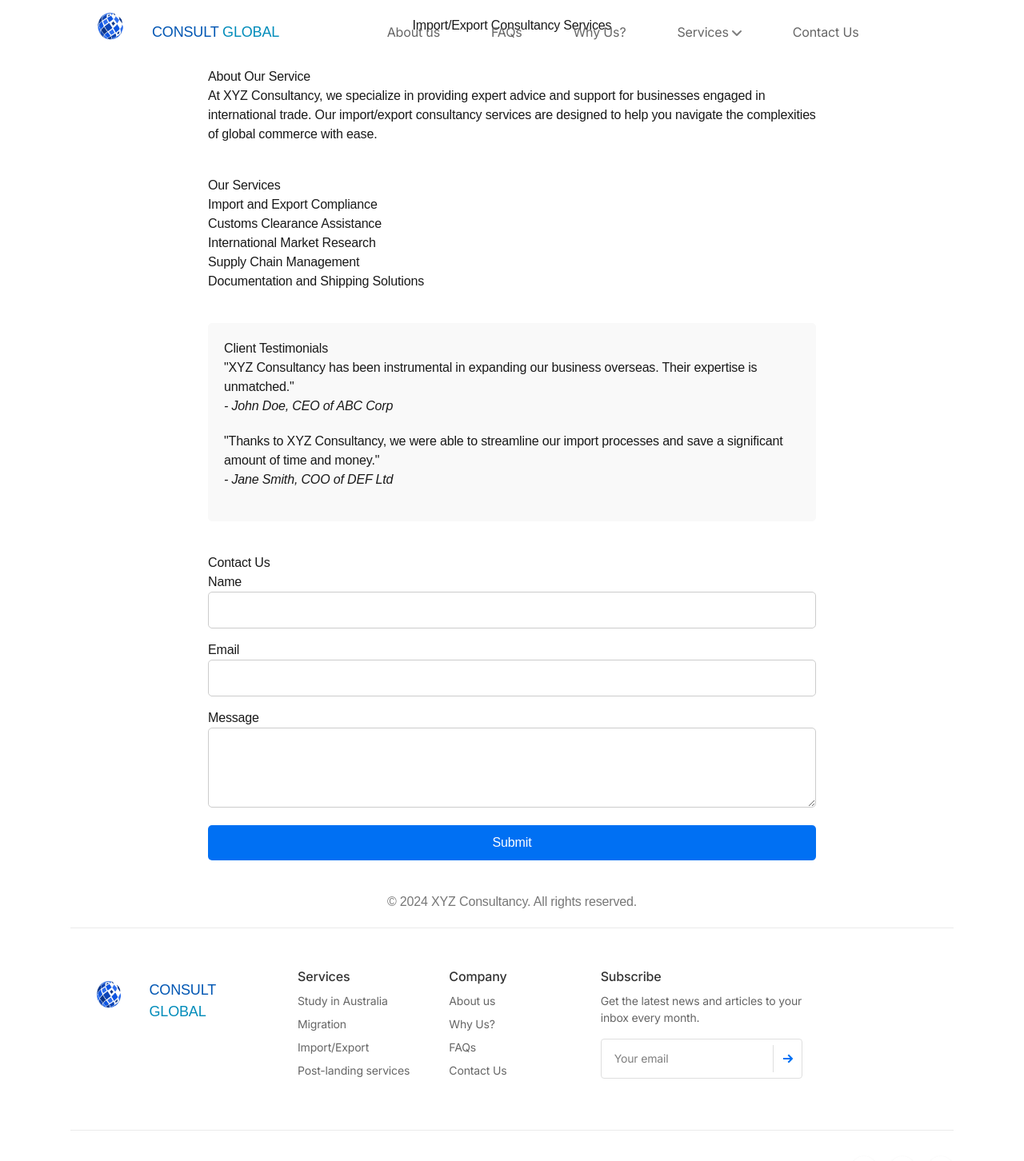
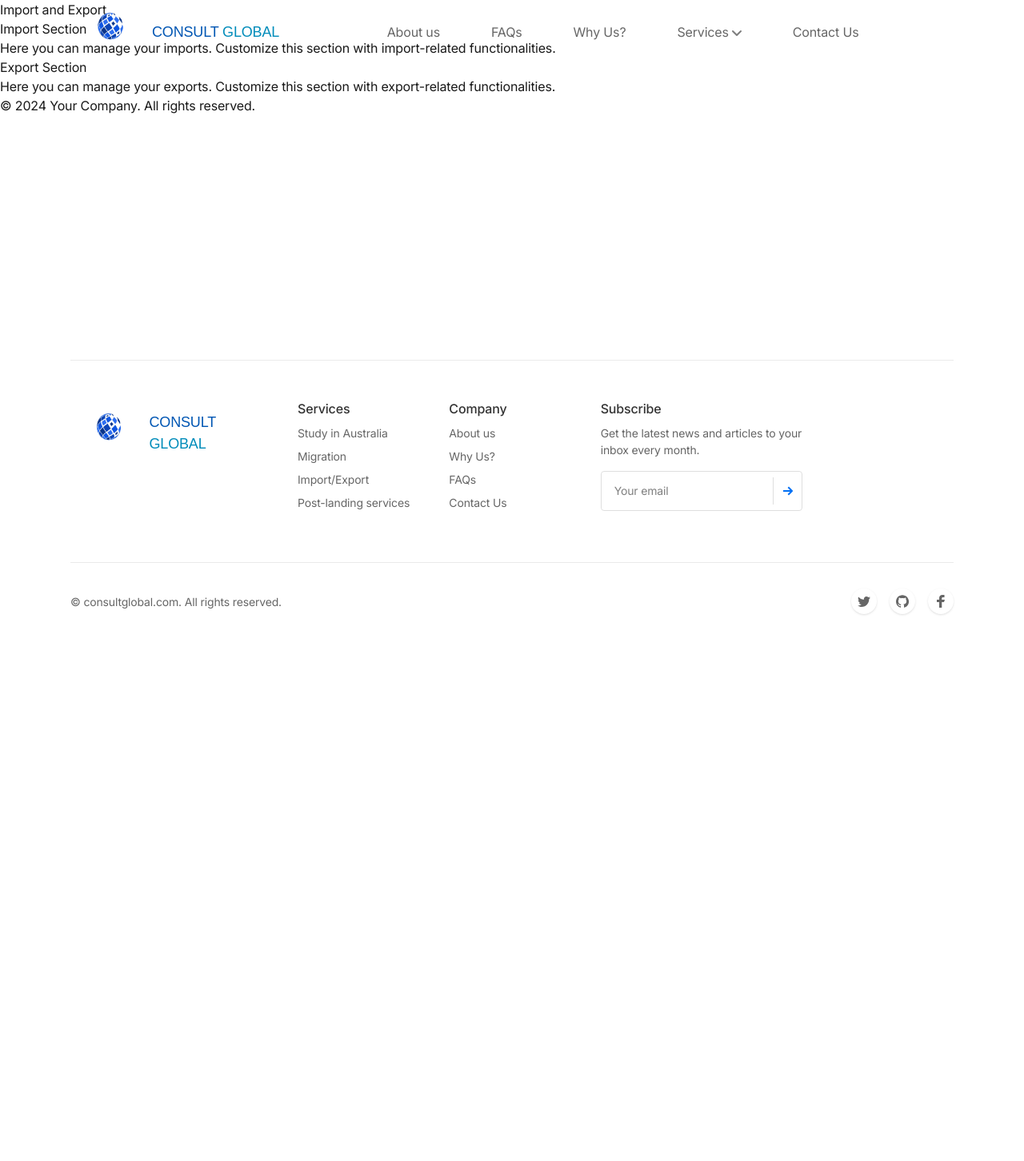
Before and after one commit to asha8411p/consult-global, a Next.js app: page /ImportExport in a window 1280 px wide. Shown: the top 1452 px of the page at 80% size. After the commit the page ends 800 px from the top, so only its background shows below. Built offline with nearby package versions, Linux system fonts and the light colour scheme.

Commit message:
fixed post-landing and import/export pages pt 2

```diff
--- a/app/(default)/ImportExport/page.tsx
+++ b/app/(default)/ImportExport/page.tsx
@@ -1,138 +1,26 @@
 import React from 'react';
-import Head from 'next/head';
-import { CSSProperties } from 'react';
 
-const ImportExportPage: React.FC = () => {
+const ImportExport: React.FC = () => {
     return (
-    <div style={styles.container}>
-      <Head>
-        <title>Consultancy Firm - Import/Export Service</title>
-        <meta name="description" content="Expert consultancy services for import/export businesses." />
-      </Head>
-
-      <header style={styles.header}>
-        <h1>Import/Export Consultancy Services</h1>
+        <div>
+            <header>
+                <h1>Import and Export</h1>
             </header>
-
-      <section style={styles.introduction}>
-        <h2>About Our Service</h2>
-        <p>
-          At XYZ Consultancy, we specialize in providing expert advice and support for businesses engaged in international trade.
-          Our import/export consultancy services are designed to help you navigate the complexities of global commerce with ease.
-        </p>
+            <main>
+                <section>
+                    <h2>Import Section</h2>
+                    <p>Here you can manage your imports. Customize this section with import-related functionalities.</p>
                 </section>
-
-      <section style={styles.services}>
-        <h2>Our Services</h2>
-        <ul>
-          <li>Import and Export Compliance</li>
-          <li>Customs Clearance Assistance</li>
-          <li>International Market Research</li>
-          <li>Supply Chain Management</li>
-          <li>Documentation and Shipping Solutions</li>
-        </ul>
+                <section>
+                    <h2>Export Section</h2>
+                    <p>Here you can manage your exports. Customize this section with export-related functionalities.</p>
                 </section>
-
-      <section style={styles.testimonials}>
-        <h2>Client Testimonials</h2>
-        <div style={styles.testimonial}>
-          <p>"XYZ Consultancy has been instrumental in expanding our business overseas. Their expertise is unmatched."</p>
-          <cite>- John Doe, CEO of ABC Corp</cite>
-        </div>
-        <div style={styles.testimonial}>
-          <p>"Thanks to XYZ Consultancy, we were able to streamline our import processes and save a significant amount of time and money."</p>
-          <cite>- Jane Smith, COO of DEF Ltd</cite>
-        </div>
-      </section>
-
-      <section style={styles.contact}>
-        <h2>Contact Us</h2>
-        <form style={styles.contactForm}>
-          <div style={styles.formGroup}>
-            <label htmlFor="name">Name</label>
-            <input type="text" id="name" name="name" required style={styles.input} />
-          </div>
-          <div style={styles.formGroup}>
-            <label htmlFor="email">Email</label>
-            <input type="email" id="email" name="email" required style={styles.input} />
-          </div>
-          <div style={styles.formGroup}>
-            <label htmlFor="message">Message</label>
-            <textarea id="message" name="message" required style={styles.textarea}></textarea>
-          </div>
-          <button type="submit" style={styles.button}>Submit</button>
-        </form>
-      </section>
-
-      <footer style={styles.footer}>
-        <p>&copy; 2024 XYZ Consultancy. All rights reserved.</p>
+            </main>
+            <footer>
+                <p>&copy; 2024 Your Company. All rights reserved.</p>
             </footer>
         </div>
     );
 };
 
-const styles: { [key: string]: CSSProperties } = {
-  container: {
-    fontFamily: 'Arial, sans-serif',
-    padding: '20px',
-    maxWidth: '800px',
-    margin: '0 auto',
-  },
-  header: {
-    textAlign: 'center',
-    marginBottom: '40px',
-  },
-  introduction: {
-    marginBottom: '40px',
-  },
-  services: {
-    marginBottom: '40px',
-  },
-  testimonials: {
-    marginBottom: '40px',
-    backgroundColor: '#f9f9f9',
-    padding: '20px',
-    borderRadius: '5px',
-  },
-  testimonial: {
-    marginBottom: '20px',
-  },
-  contact: {
-    marginBottom: '40px',
-  },
-  contactForm: {
-    display: 'flex',
-    flexDirection: 'column',
-  },
-  formGroup: {
-    marginBottom: '15px',
-  },
-  input: {
-    padding: '10px',
-    border: '1px solid #ccc',
-    borderRadius: '5px',
-    width: '100%',
-  },
-  textarea: {
-    padding: '10px',
-    border: '1px solid #ccc',
-    borderRadius: '5px',
-    width: '100%',
-    height: '100px',
-  },
-  button: {
-    padding: '10px 20px',
-    backgroundColor: '#0070f3',
-    color: 'white',
-    border: 'none',
-    borderRadius: '5px',
-    cursor: 'pointer',
-  },
-  footer: {
-    textAlign: 'center',
-    marginTop: '40px',
-    color: '#777',
-  },
-};
-
-export default ImportExportPage;
+export default ImportExport;
--- a/app/(default)/PostLanding/page.tsx
+++ b/app/(default)/PostLanding/page.tsx
@@ -1,144 +1,19 @@
 import React from 'react';
-import Head from 'next/head';
-import { CSSProperties } from 'react';
 
-export const metadata = {
-    title: 'Post-Landing Services',
-    description: 'Page description',
-}
-
-const PostLandingPage: React.FC = () => {
-  return (
-    <div style={styles.container}>
-      <Head>
-        <title>Consultancy Firm - Post-Landing Services</title>
-        <meta name="description" content="Comprehensive post-landing services to help you settle in your new location." />
-      </Head>
-
-      <header style={styles.header}>
-        <h1>Post-Landing Consultancy Services</h1>
-      </header>
-
-      <section style={styles.introduction}>
-        <h2>About Our Service</h2>
-        <p>
-          At XYZ Consultancy, we provide comprehensive post-landing services to help you smoothly transition and settle into your new location.
-          Our expert team is here to assist you with all the necessary arrangements and support to ensure a hassle-free experience.
-        </p>
-      </section>
-
-      <section style={styles.services}>
-        <h2>Our Services</h2>
-        <ul>
-          <li>Accommodation Assistance</li>
-          <li>Orientation and City Tours</li>
-          <li>Legal and Documentation Support</li>
-          <li>Banking and Financial Services</li>
-          <li>Healthcare and Insurance Guidance</li>
-          <li>School and Childcare Enrollment</li>
-        </ul>
-      </section>
-
-      <section style={styles.testimonials}>
-        <h2>Client Testimonials</h2>
-        <div style={styles.testimonial}>
-          <p>"XYZ Consultancy made our relocation process so much easier. Their team handled everything, allowing us to focus on settling in."</p>
-          <cite>- Maria Gomez, Relocated from Spain</cite>
+const PostLanding: React.FC = () => {
+    return (
+        <div>
+            <header>
+                <h1>Welcome to the Post-Landing Page</h1>
+            </header>
+            <main>
+                <p>This is the main content of the Post-Landing page. Customize it as needed.</p>
+            </main>
+            <footer>
+                <p>&copy; 2024 Your Company. All rights reserved.</p>
+            </footer>
         </div>
-        <div style={styles.testimonial}>
-          <p>"The post-landing services provided by XYZ Consultancy were invaluable. We felt supported every step of the way."</p>
-          <cite>- Alex Johnson, Moved to Australia</cite>
-        </div>
-      </section>
-
-      <section style={styles.contact}>
-        <h2>Contact Us</h2>
-        <form style={styles.contactForm}>
-          <div style={styles.formGroup}>
-            <label htmlFor="name">Name</label>
-            <input type="text" id="name" name="name" required style={styles.input} />
-          </div>
-          <div style={styles.formGroup}>
-            <label htmlFor="email">Email</label>
-            <input type="email" id="email" name="email" required style={styles.input} />
-          </div>
-          <div style={styles.formGroup}>
-            <label htmlFor="message">Message</label>
-            <textarea id="message" name="message" required style={styles.textarea}></textarea>
-          </div>
-          <button type="submit" style={styles.button}>Submit</button>
-        </form>
-      </section>
-
-      <footer style={styles.footer}>
-        <p>&copy; 2024 XYZ Consultancy. All rights reserved.</p>
-      </footer>
-    </div>
-  );
+    );
 };
 
-const styles: { [key: string]: CSSProperties } = {
-  container: {
-    fontFamily: 'Arial, sans-serif',
-    padding: '20px',
-    maxWidth: '800px',
-    margin: '0 auto',
-  },
-  header: {
-    textAlign: 'center',
-    marginBottom: '40px',
-  },
-  introduction: {
-    marginBottom: '40px',
-  },
-  services: {
-    marginBottom: '40px',
-  },
-  testimonials: {
-    marginBottom: '40px',
-    backgroundColor: '#f9f9f9',
-    padding: '20px',
-    borderRadius: '5px',
-  },
-  testimonial: {
-    marginBottom: '20px',
-  },
-  contact: {
-    marginBottom: '40px',
-  },
-  contactForm: {
-    display: 'flex',
-    flexDirection: 'column',
-  },
-  formGroup: {
-    marginBottom: '15px',
-  },
-  input: {
-    padding: '10px',
-    border: '1px solid #ccc',
-    borderRadius: '5px',
-    width: '100%',
-  },
-  textarea: {
-    padding: '10px',
-    border: '1px solid #ccc',
-    borderRadius: '5px',
-    width: '100%',
-    height: '100px',
-  },
-  button: {
-    padding: '10px 20px',
-    backgroundColor: '#0070f3',
-    color: 'white',
-    border: 'none',
-    borderRadius: '5px',
-    cursor: 'pointer',
-  },
-  footer: {
-    textAlign: 'center',
-    marginTop: '40px',
-    color: '#777',
-  },
-};
-
-export default PostLandingPage;
+export default PostLanding;
```
Lines whose indentation alone changed are shown as unchanged.
